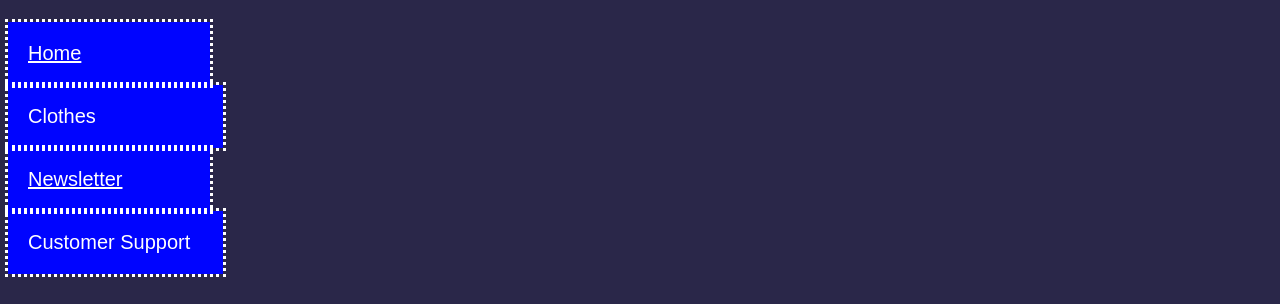
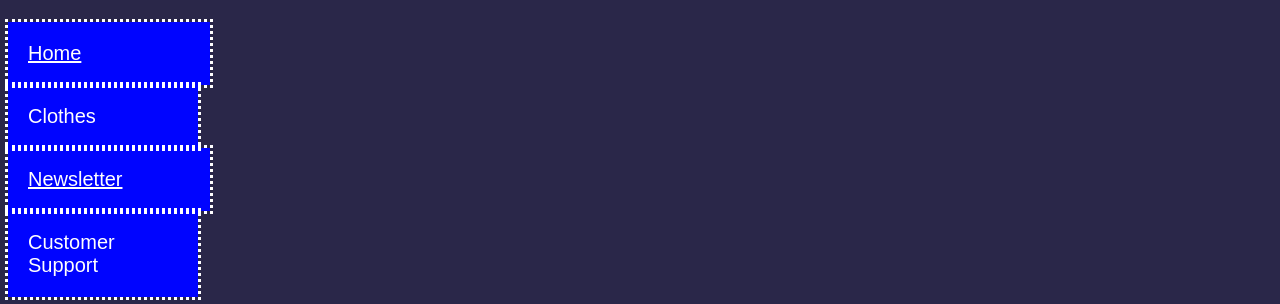
Before and after one commit to ElBicepDelMarcel/MenuVertical, a plain HTML site: page index.html in a window 1280 px wide. Shown: the part 73-377 px from the top of the page. Drawn offline with Linux system fonts and the light colour scheme.

Commit message:
Update style.css

```diff
--- a/style.css
+++ b/style.css
@@ -45,7 +45,7 @@
   color: white;
   cursor: pointer;
   padding: 20px;
-  width: 17%;
+  width: 15%;
   border: none;
   text-align: left;
   font-size: 20px;
```
